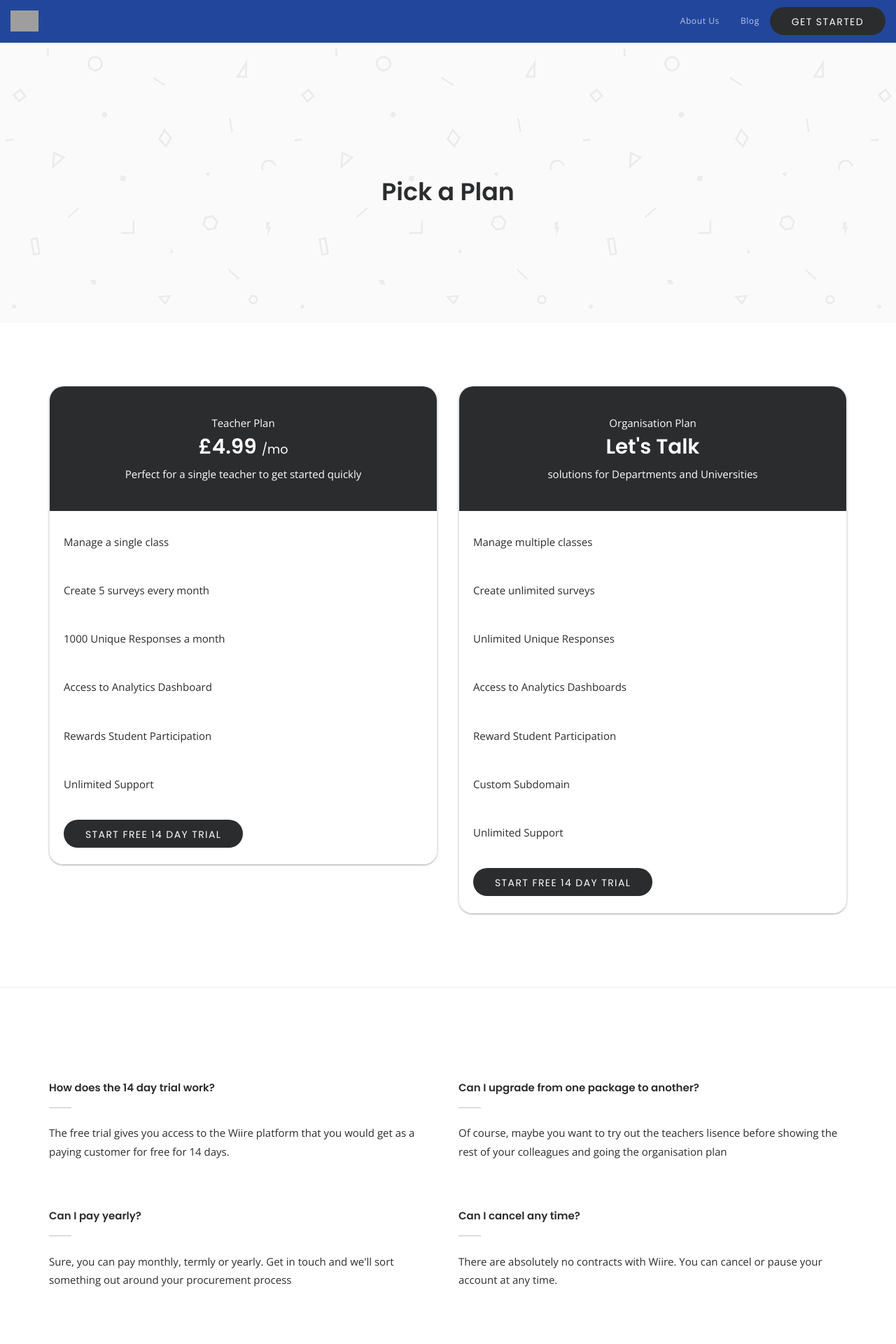
After one commit to gamladz/wiiresurvey, a Django app: page /pricing/ in a window 1280 px wide. The commit adds this page. Shown: the top 1920 px of the page at 70% size. Run offline with Django 3.2, Linux system fonts and the light colour scheme; parts of the project's set-up code (start-up, migrations or seed data) failed here and were passed over; some libraries are stand-ins or nearby versions; grey boxes are pictures that could not be loaded.

Commit message:
add pricing tab

```diff
--- a/static/css/custom.css
+++ b/static/css/custom.css
@@ -110,3 +110,18 @@ h5.small{
     padding-bottom: 0px;
     margin-bottom: 0px;
 }
+
+.se-plan .plan-features li{
+    border-bottom: 0px;
+}
+
+.se-plan .plan-header {
+    border-radius: 20px 20px 0px 0px;
+
+}
+
+.se-plan{
+    border-radius: 20px;
+    box-shadow: 0 1px 3px rgba(0,0,0,0.12), 0 1px 2px rgba(0,0,0,0.24);
+  transition: all 0.3s cubic-bezier(.25,.8,.25,1);
+}
--- a/surveys/templates/surveys/home.html
+++ b/surveys/templates/surveys/home.html
@@ -16,9 +16,9 @@
                     <!-- Put Each in Rows -->
                         <div class="inner text-center">
                             <div class="row">
-                                <h1 class="white-color">Boost Student Satisfaction through Module Evaluation</h1>
+                                <h1 class="white-color">Meaningful Module Evaluation,<br>Boost Student Satisfaction</h1>
                                 <h5 class="">Mobile-based survey platform which closes the feedback loop between teachers and Student Voice.<span><p class="small"> *Works best with universities that care </p></span></h5>
-                                <a href="#" class="btn se-btn-white btn-rounded">Sign up to trial</a>
+                                <a href="/pricing" class="btn se-btn-white btn-rounded">Sign up to trial</a>
                             </div>
 
                             <div class="row">
--- /dev/null
+++ b/surveys/templates/surveys/pricing.html
@@ -0,0 +1,105 @@
+{% extends 'base.html' %}
+{% load staticfiles %}
+{% block content %}
+
+        <header class="header page-title" >
+            <div class="container">
+                <!-- For centering the content vertically -->
+                <div class="outer">
+                    <div class="inner text-center">
+
+                        <h1 class="">Pick a Plan</h1>
+
+                    </div> <!-- end inner -->
+                </div> <!-- end outer -->
+            </div> <!-- end container -->
+        </header>
+
+        <!-- ========== PRICING ========== -->
+        <section class="se-section">
+            <div class="container">
+                <div class="row">
+
+                    <div class="col-md-6 col-sm-6">
+                        <div class="se-plan">
+                            <div class="plan-header">
+                                <p>Teacher Plan</p>
+                                <h2>£4.99 <small>/mo</small></h2>
+                                <p>Perfect for a single teacher to get started quickly</p>
+                            </div> <!-- end plan-header -->
+
+                            <div class="plan-features">
+                                <ul>
+                                    <li>Manage a single class</li>
+                                    <li>Create 5 surveys every month</li>
+                                    <li>1000 Unique Responses a month</li>
+                                    <li>Access to Analytics Dashboard</li>
+                                    <li>Rewards Student Participation</li>
+                                    <li>Unlimited Support</li>
+                                    <li><a href="/sign-up" class="btn se-btn-black btn-rounded">Start Free 14 Day Trial</a></li>
+                                </ul>
+                            </div> <!-- end plan-features -->
+                        </div> <!-- end se-plan -->
+                    </div> <!-- end col-md-4 -->
+
+                    <div class="col-md-6 col-sm-6">
+                        <div class="se-plan">
+                            <div class="plan-header">
+                                <p>Organisation Plan</p>
+                                <h2>Let's Talk<small></small></h2>
+                                <p>solutions for Departments and Universities</p>
+                            </div> <!-- end plan-header -->
+
+                            <div class="plan-features">
+                                <ul>
+                                    <li>Manage multiple classes</li>
+                                    <li>Create unlimited surveys</li>
+                                    <li>Unlimited Unique Responses</li>
+                                    <li>Access to Analytics Dashboards</li>
+                                    <li>Reward Student Participation</li>
+                                    <li>Custom Subdomain</li>
+                                    <li>Unlimited Support</li>
+                                    <li><a href="/sign-up" class="btn se-btn-black btn-rounded">Start Free 14 Day Trial</a></li>
+
+                                </ul>
+                            </div> <!-- end plan-features -->
+                        </div> <!-- end se-plan -->
+                    </div> <!-- end col-md-4 -->
+
+                </div> <!-- end row -->
+            </div> <!-- end container -->
+        </section>
+
+        <!-- ========== FAQ SECTION ========== -->
+        <section class="se-section">
+            <div class="container">
+                <div class="row">
+
+                    <div class="col-md-6 col-sm-6 se-faq">
+                        <h6 class="underline">How does the 14 day trial work?</h6>
+                        <p>The free trial gives you access to the Wiire platform that you would get as a paying customer for free for 14 days.</p>
+                    </div> <!-- end se-faq -->
+
+                    <div class="col-md-6 col-sm-6 se-faq">
+                        <h6 class="underline">Can I upgrade from one package to another?</h6>
+                        <p>Of course, maybe you want to try out the teachers lisence before showing the rest of your colleagues and going the organisation plan</p>
+                    </div> <!-- end se-faq -->
+
+                    <div class="col-md-6 col-sm-6 se-faq">
+                        <h6 class="underline">Can I pay yearly?</h6>
+                        <p>Sure, you can pay monthly, termly or yearly. Get in touch and we'll sort something out around your procurement process</p>
+                    </div> <!-- end se-faq -->
+
+
+                    <div class="col-md-6 col-sm-6 se-faq">
+                        <h6 class="underline">Can I cancel any time?</h6>
+                        <p>There are absolutely no contracts with Wiire. You can cancel or pause your account at any time.</p>
+                    </div> <!-- end se-faq -->
+
+
+                    </div> <!-- end se-faq -->
+                </div> <!-- end row -->
+            </div> <!-- end container -->
+        </section>
+
+{% endblock content %}
--- a/surveys/urls.py
+++ b/surveys/urls.py
@@ -10,6 +10,7 @@ urlpatterns = [
     url(r'^blog/$',  views.blog, name='blog'),
     url(r'^sign-up/$',  views.get_signup, name='signup'),
     url(r'^privacy-policy/$',  views.privacypolicy, name='privacypolicy'),
+    url(r'^pricing/$',  views.pricing, name='pricing'),
     # url(r'^contact/$',  views.contact, name='contact'),
     # ex: /survey/5/
     url(r'^survey/(?P<survey_id>[0-9]+)/$', views.survey, name='survey'),
--- a/surveys/views.py
+++ b/surveys/views.py
@@ -19,6 +19,9 @@ def signup(request):
 
 def privacypolicy(request):
     return render(request, 'surveys/privacypolicy.html', {})
+
+def pricing(request):
+    return render(request, 'surveys/pricing.html', {})
 
 def survey(request, survey_id):
     return render(request, 'surveys/survey.html', {})
--- a/templates/base.html
+++ b/templates/base.html
@@ -13,8 +13,8 @@
         <title>Improve Student Satisfaction with Machine Learning</title>
 
         <!-- ========== META TAGS ========== -->
-        <meta name="description" content="HTML template for Software, Mobile App & SaaS applications.">
-        <meta name="keywords" content="Module Evaluation, Student Feedbak, saas">
+        <meta name="description" content="Use Module Evaluation to boost student satisfaction.">
+        <meta name="keywords" content="Module Evaluation, Student Feedback, saas">
         <meta name="author" content="Wiire">
 
         <!-- ========== FAVICON & APPLE ICONS ========== -->
@@ -56,7 +56,7 @@
                         <li><a href="/about">About Us</a></li>
                         <li><a href="http://www.medium.com/wiire">Blog</a></li>
                         <li class="nav-btn-wrap">
-                            <span class="nav-btn"><a href="/sign-up" class="btn se-btn-black btn-rounded">Get Started</a></span>
+                            <span class="nav-btn"><a href="/pricing" class="btn se-btn-black btn-rounded">Get Started</a></span>
                         </li>
                     </ul> <!-- end navbar-nav -->
 
@@ -85,7 +85,7 @@
             <div class="row text-center">
                 <h3>Add me to the waiting list!</h3>
                 <p>Join our mission to improve Student Satisfaction</p>
-                <a href="/sign-up" class="btn se-btn-black btn-rounded">SIGN UP</a>
+                <a href="/pricing" class="btn se-btn-black btn-rounded">Start Free Trial</a>
             </div> <!-- end row -->
         </div> <!-- end container -->
     </section>
@@ -100,6 +100,7 @@
                     <ul>
                         <li><a href="/">Home</a></li>
                         <li><a href="/about">About</a></li>
+                        <li><a href="/pricing">Pricing</a></li>
                         <li><a href="http://www.medium.com/wiire">Blog</a></li>
                     </ul>
                 </div>
@@ -124,8 +125,8 @@
                 </div>
 
                 <div class="col-md-6 text-right">
-                    <h6><a href="http://www.facebook.com/houndly">FACEBOOK</a></h6>
-                    <h6><a href="http://www.twitter.com/houndly">TWITTER</a></h6>
+                    <!--<h6><a href="http://www.facebook.com/houndly">FACEBOOK</a></h6>-->
+                    <h6><a href="http://www.twitter.com/wiireapp">TWITTER</a></h6>
                 </div>
             </div> <!-- end footer-bottom -->
         </div> <!-- end container -->
```
Also changed, not shown: static/images/favicon.png.
